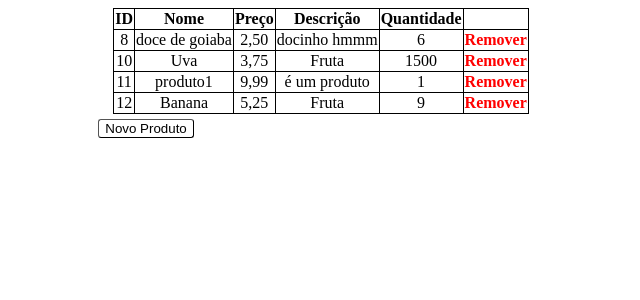
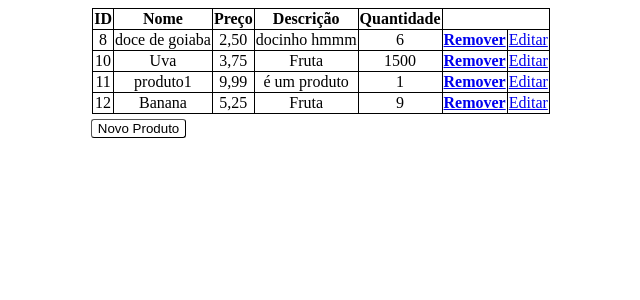
Before and after one commit to MarcosFelintoLN/atv01_estoque, a Django app: page / in a window 1280 px wide. Shown: the top 300 px of the page, without its empty margins (319-959 px from the left). Run offline with Django 4.2, Linux system fonts and the light colour scheme; data comes from the database, SQL or seed files in the repository; both versions use the stored data as it was after the commit.

Commit message:
nova funcao

```diff
--- a/estoque/static/css/style.css
+++ b/estoque/static/css/style.css
@@ -28,16 +28,11 @@ input, select{
     text-align: center;
 }
 
-.enfeite {
-    text-decoration: none;
-    color: red;
-}
-
 .container {
     display: flex;
     justify-content:center;
 }
 
 #teste {
-    padding-right: 350px;
+    padding-right: 365px;
 }
--- a/estoque/templates/estoque/index.html
+++ b/estoque/templates/estoque/index.html
@@ -29,6 +29,7 @@
                     <td>{{produto.descricao}}</td>
                     <td>{{produto.quantidade}}</td>
                     <th><a href="{% url 'excluir' pk=produto.pk %}" class="enfeite">Remover</a></th>
+                    <td><a href="{% url 'editar' pk=produto.pk %}" class="enfeite">Editar</a></td>
                 </tr>
                 {% endfor %}
             </tbody>
--- a/estoque/urls.py
+++ b/estoque/urls.py
@@ -6,4 +6,5 @@ urlpatterns = [
     path('', views.listar,name='index.html'),
     path('cadastrar/',views.cadastrar,name='cadastrar_produto.html'),
     path('excluir/<int:pk>/', views.excluir, name='excluir'),
+    path('editar/<int:pk>/', views.editar, name='editar')
 ]
--- a/estoque/views.py
+++ b/estoque/views.py
@@ -25,3 +25,20 @@ def excluir(request, pk):
     produto_escolhido = Produto.objects.get(pk=pk)
     produto_escolhido.delete()
     return redirect('index.html')
+
+def editar(request, pk):
+    template_name = "estoque/cadastrar_produto.html"
+    editar_produto = Produto.objects.get(pk=pk)
+    if request.method == 'POST':
+        form = ProdutoForm(request.POST, instance=editar_produto)
+        if form.is_valid():
+            editar_produto = form.save()
+            editar_produto.nome = form.data['nome']
+            editar_produto.preco = form.data['preco']
+            editar_produto.descricao = form.data['descricao']
+            editar_produto.quantidade = form.data['quantidade']
+            editar_produto.save()
+            return redirect('index.html')
+    else:
+        form = ProdutoForm(instance=editar_produto)
+    return render(request,template_name,{'form':form})
```
Also changed, not shown: db.sqlite3.
